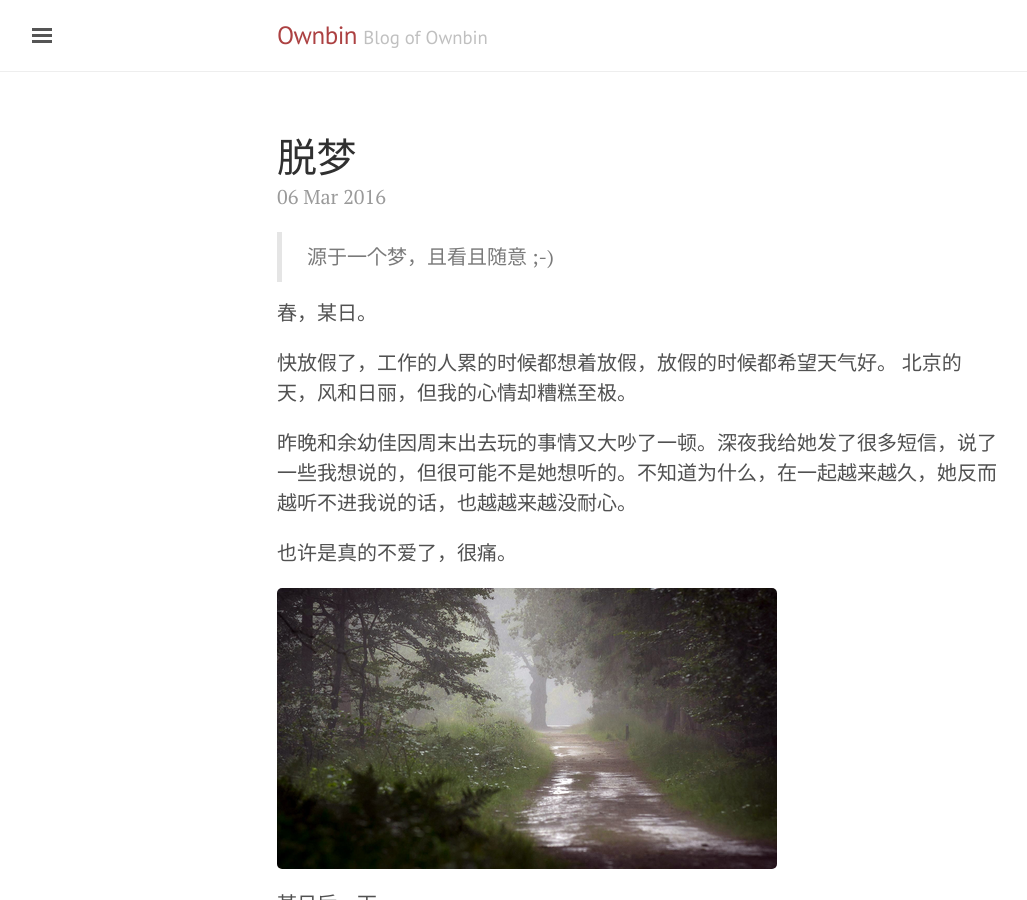
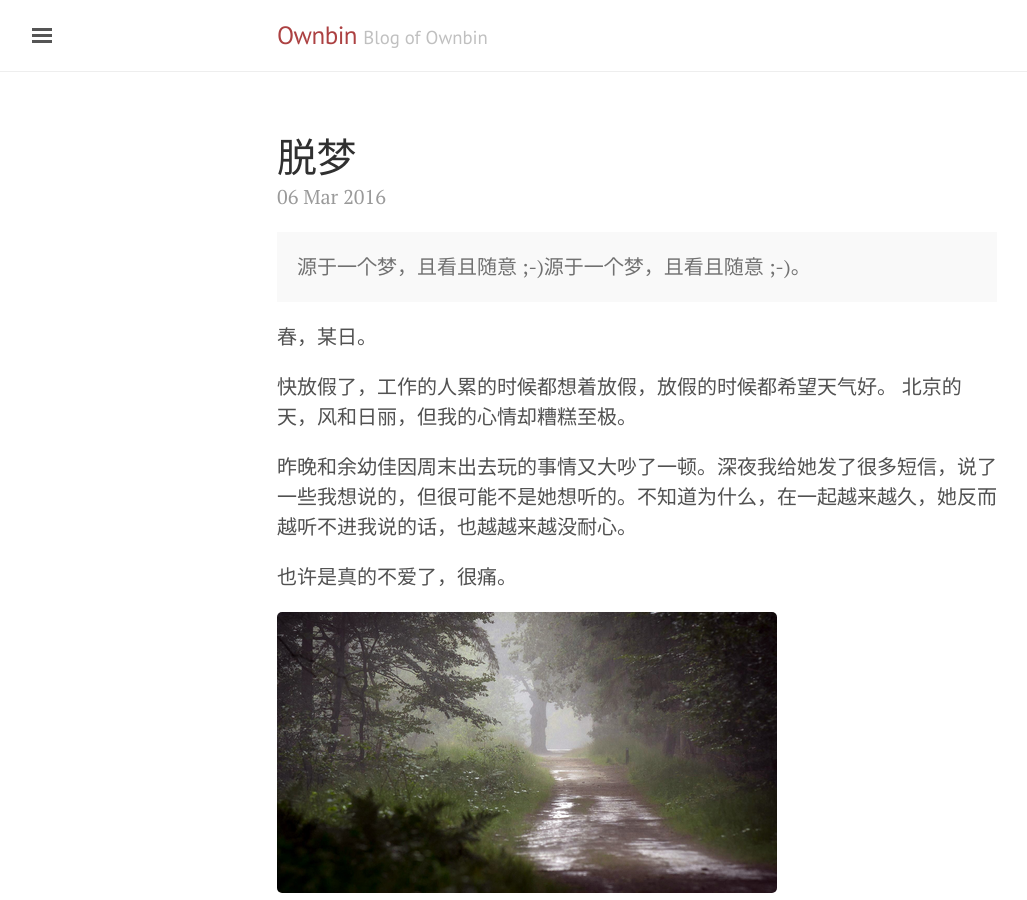
Before and after one commit to ownbin/ownbin.github.io, a Jekyll site: the page built from _posts/2016-03-06-dream.md, in a window 1280 px wide and 900 px high. Shown: the whole window, without its empty margins (3-1030 px from the left). Built offline with Jekyll 4.4.1, drawn with Linux system fonts in a browser that asks for light colours.

Commit message:
Update 2016-03-06-dream.md

```diff
--- a/_posts/2016-03-06-dream.md
+++ b/_posts/2016-03-06-dream.md
@@ -3,7 +3,9 @@ layout: post
 title: 脱梦
 ---
 
-> 源于一个梦，且看且随意 ;-)
+<p class="message">
+  源于一个梦，且看且随意 ;-)源于一个梦，且看且随意 ;-)。
+</p>
 
 春，某日。
 
```
